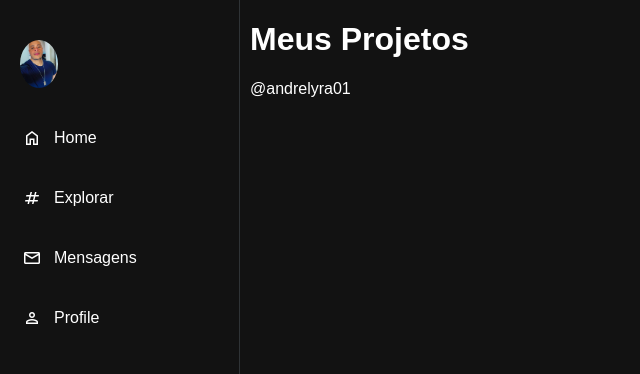
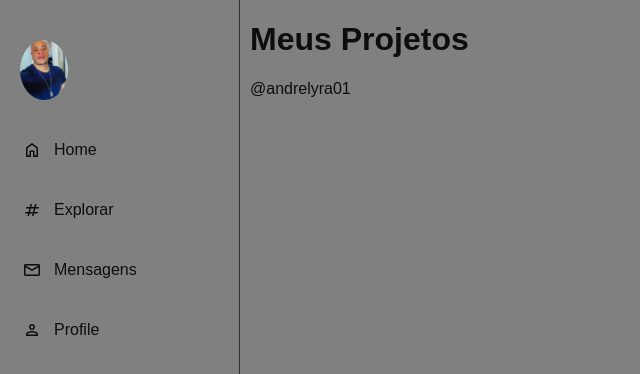
Before and after one commit to andrelyra01/Site-Profile, a plain HTML site: page index.html in a window 1280 px wide. Shown: the top 374 px of the page, without its empty margins (0-640 px from the left). Drawn offline with nearby package versions, Linux system fonts and the light colour scheme.

Commit message:
atualisei
atualisei

```diff
--- a/style.css
+++ b/style.css
@@ -5,8 +5,8 @@
 body{
     margin: 0;
     font-family: sans-serif;
-    background-color: #121212;
-    color: #fff;
+    background-color:grey;
+    color: rgb(13, 13, 13);
 }
 
 
@@ -30,7 +30,7 @@ body{
 }
 
 .logo-img {
-    width: 38px;
+    width: 48px;
     min-height: 38px;
     border-radius: 50%;
     object-fit: cover;
@@ -53,12 +53,12 @@ body{
     text-align:left;
     padding: 0px;
 }
-
+/* botões de busca*/
 .sidebar button > span {
     display: inline-flex;
     align-items: center;
     gap: 12px;
-    height: 48px;
+    height: 38px;
     padding: 0 16px 0 12px;
     border-radius: 24px;
     line-height: 1;
```
